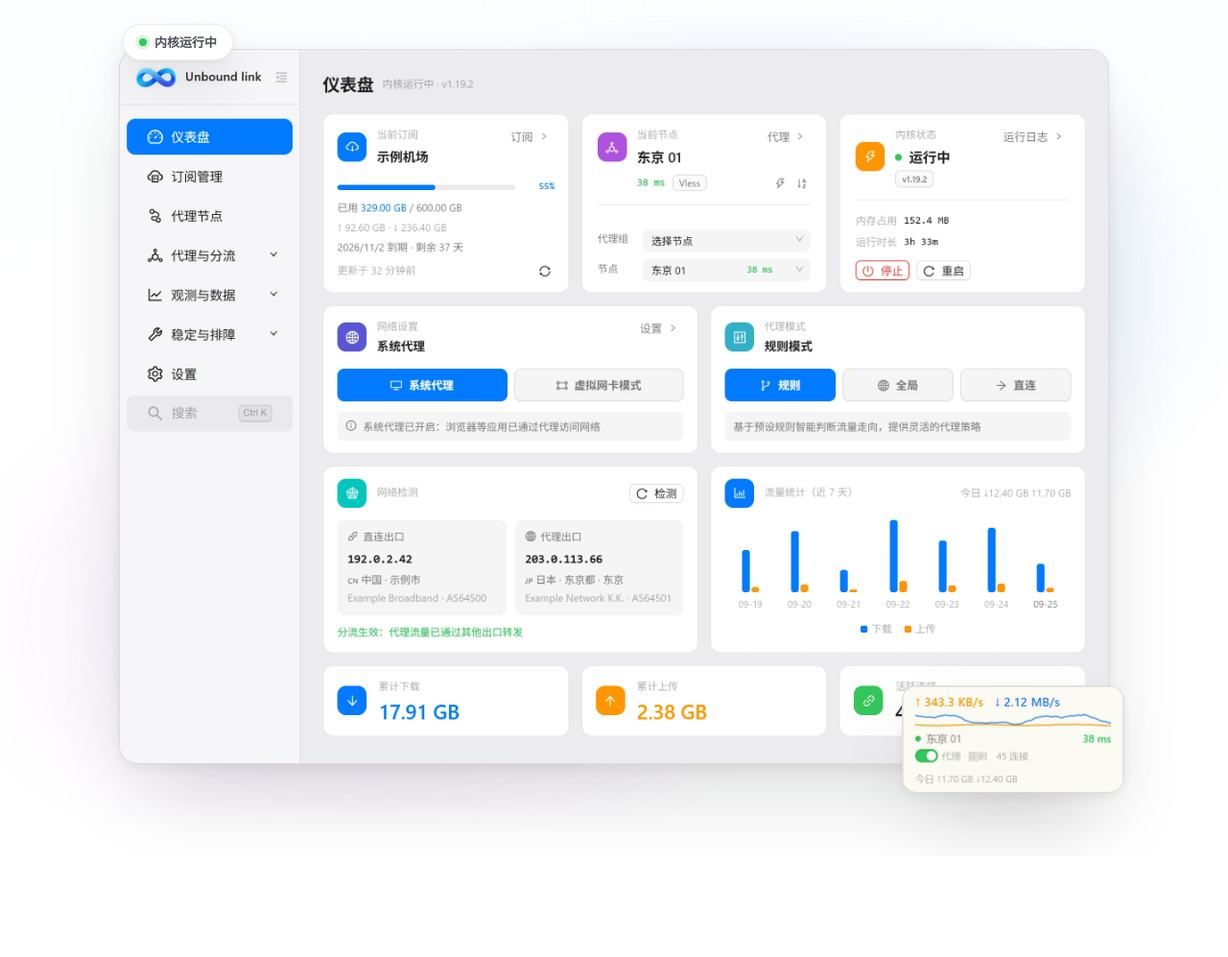
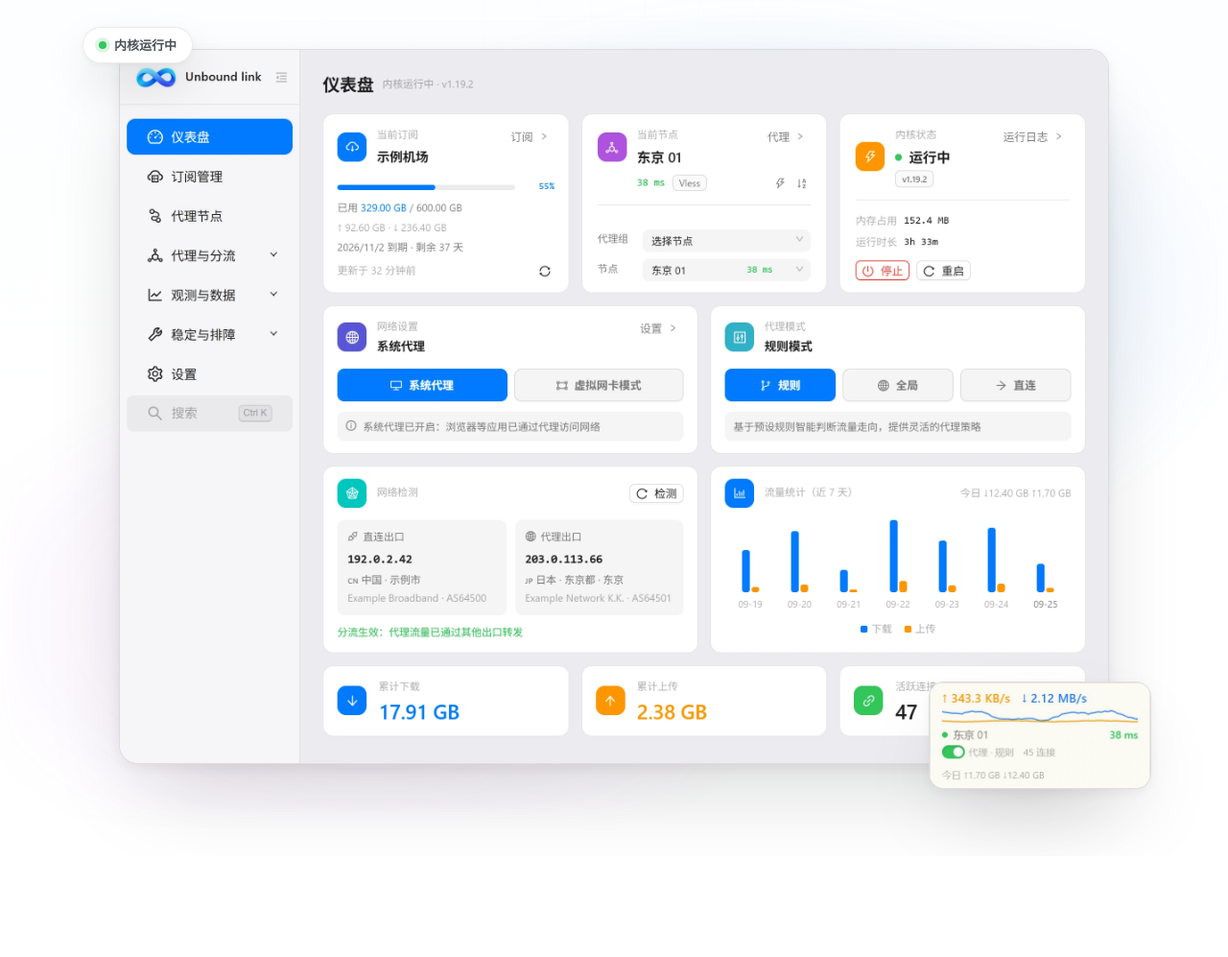
Before and after one commit to 18gemail-ops/Unbound, a plain HTML site: page website/index.html in a window 1280 px wide. Shown: the part 612-1609 px from the top of the page at 96% size. Drawn offline with Linux system fonts and the light colour scheme.

Commit message:
官网 hero 悬浮元素重新设计为对角骑角布局
- 「内核运行中」徽章：从「半骑上边缘」改为骑窗口左上角（left -14 / top -16），
  与右下浮窗形成对角呼应；探入深度保持不遮挡截图内 logo 区
- 右下悬浮窗：从「右下压边外探」改为骑窗口右下角（right -20 / bottom -26），
  探出量收敛，1024 等窄视口下不再贴浏览器边缘
- 980 断点同步收窄骑角幅度（badge -10/-14、float -14/-18），确保小屏不出视口；
  640 以下维持隐藏

```diff
--- a/website/assets/site.css
+++ b/website/assets/site.css
@@ -535,12 +535,12 @@ code {
   pointer-events: none;
 }
 .hero-shot { --ar: 1150 / 830; z-index: 1; }
-/* 悬浮窗真机截图：右下压边（向外轻探），按截图原生比例 232×112 展示（不裁切），缓慢浮动 */
+/* 悬浮窗真机截图：骑在窗口右下角上（沿对角线微探），按截图原生比例 232×112 展示（不裁切），缓慢浮动 */
 .hero-float {
   --ar: 232 / 112;
   position: absolute;
-  right: 8px;
-  bottom: -30px;
+  right: -20px;
+  bottom: -26px;
   z-index: 2;
   width: 232px;
   border-radius: 16px;
@@ -549,11 +549,11 @@ code {
   box-shadow: var(--shadow-3);
   animation: floaty 7s ease-in-out infinite;
 }
-/* 左上角状态徽章：半骑在窗口上边缘，不遮挡截图内容 */
+/* 左上角状态徽章：骑在窗口左上角上（沿对角线微探），与右下浮窗对角呼应，不遮挡截图内容 */
 .hero-badge {
   position: absolute;
-  left: 28px;
-  top: -19px;
+  left: -14px;
+  top: -16px;
   z-index: 2;
   display: inline-flex;
   align-items: center;
@@ -634,8 +634,8 @@ code {
 @media (max-width: 980px) {
   .hero { padding: 72px 0 76px; }
   .hero-stage { margin-top: 42px; }
-  .hero-float { right: 6px; bottom: -22px; width: 188px; }
-  .hero-badge { left: 20px; }
+  .hero-float { right: -14px; bottom: -18px; width: 188px; }
+  .hero-badge { left: -10px; top: -14px; }
   .shots-grid { grid-template-columns: 1fr; }
   .shots-grid .shot { --ar: 1150 / 620; }
 }
```
